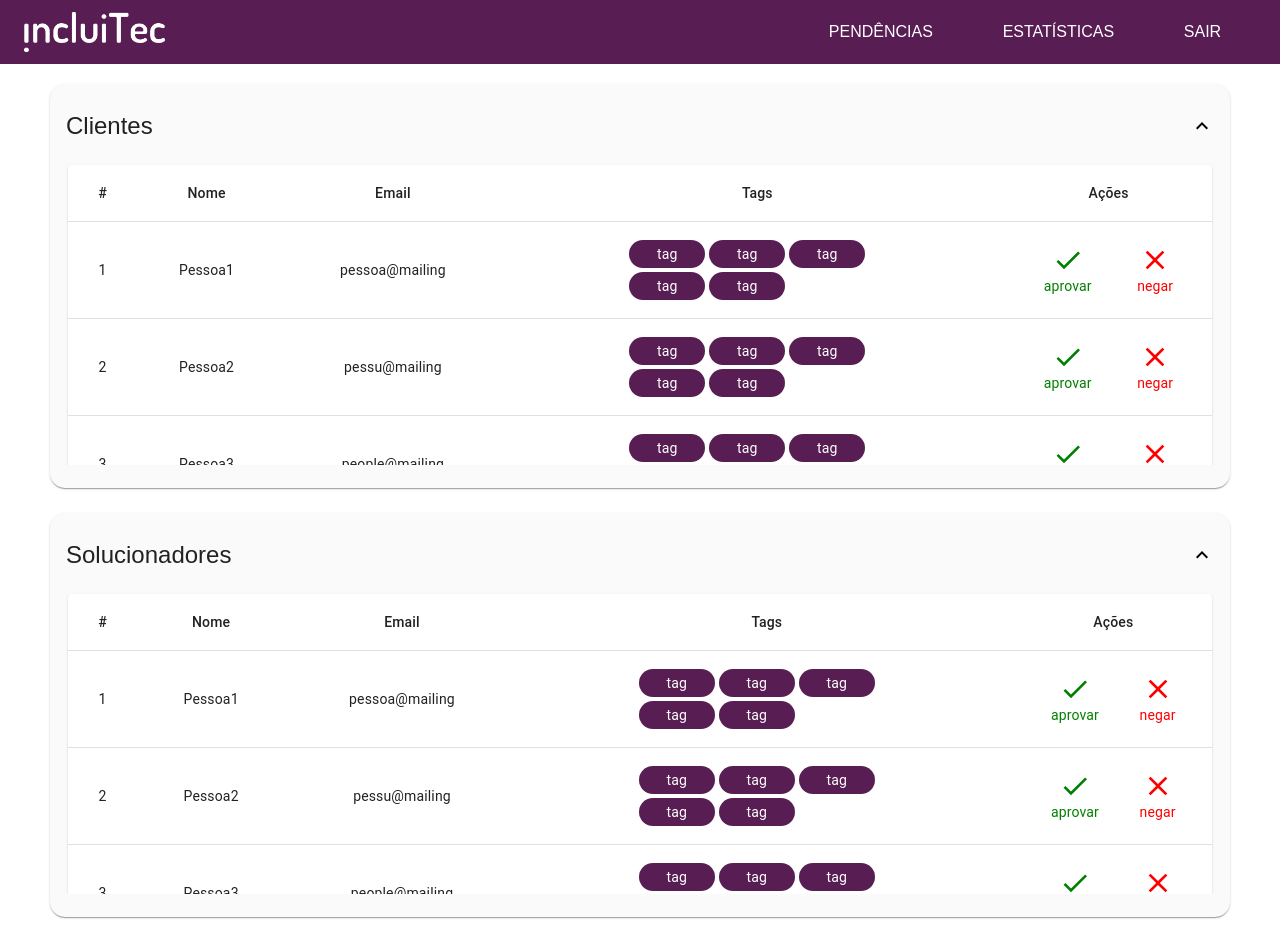
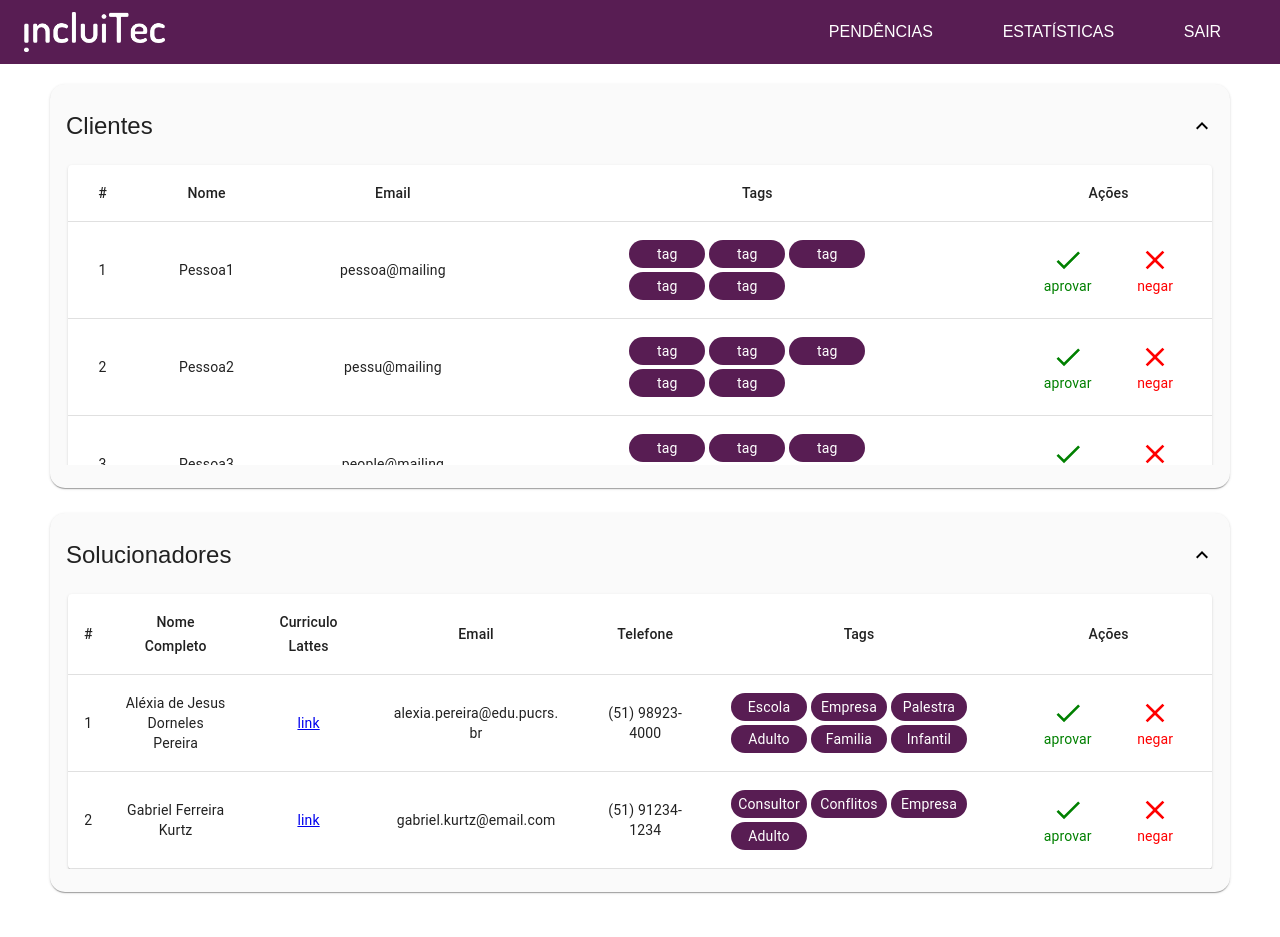
Before and after one commit to IncluiTech/incluitech-frontend, a React (Create React App) app: page / in a window 1280 px wide. After the commit the page ends 912 px from the top, so only its background shows below. Built offline with nearby package versions, Linux system fonts and the light colour scheme.

Commit message:
Deixar solucionadores identico ao mockup.

```diff
--- a/src/components/screen/main/fragments/SolucionadorFragment.jsx
+++ b/src/components/screen/main/fragments/SolucionadorFragment.jsx
@@ -3,22 +3,62 @@ import { findClients } from '../../../../services/client/clientService'
 import { ITActions, ITTags } from '../../../generics'
 import { ITTable } from '../../../generics/ITTable/ITTable'
 
+/* !IMPORANTE!
+ * Esse código deve ser removido assim que a integração com o backend for feita
+ * TODO: Remover código
+ */
+const createData = (id, name, lattes, email, telefone, tags) => {
+  return { id, name, lattes, email, telefone, tags }
+}
+
+const mockedData = [
+  createData(
+    '1',
+    'Aléxia de Jesus Dorneles Pereira',
+    'http://lattes.cnpq.br/',
+    'alexia.pereira@edu.pucrs.br',
+    '(51) 98923-4000',
+    ['Escola', 'Empresa', 'Palestra', 'Adulto', 'Familia', 'Infantil'],
+  ),
+  createData(
+    '2',
+    'Gabriel Ferreira Kurtz',
+    'http://lattes.cnpq.br/',
+    'gabriel.kurtz@email.com',
+    '(51) 91234-1234',
+    ['Consultor', 'Conflitos', 'Empresa', 'Adulto'],
+  ),
+]
+
 export const SolucionadorFragment = () => {
   const [listSolucionador, setListSolucionador] = useState([])
   useEffect(() => {
-    const loadData = async () => {
-      setListSolucionador(await findClients())
-    }
-    loadData()
+    setListSolucionador(mockedData)
   }, [])
 
-  const tableHeader = ['#', 'Nome', 'Email', 'Tags', 'Ações']
+  const tableHeader = [
+    '#',
+    'Nome Completo',
+    'Curriculo Lattes',
+    'Email',
+    'Telefone',
+    'Tags',
+    'Ações',
+  ]
   const tableRowsConfig = [
     { prop: 'id' },
-    { prop: 'name' },
+    { prop: 'name', customStyle: { maxWidth: 50 } },
+    {
+      getCustomComponent: ({ lattes }) => () => (
+        <a target="blank" href={lattes}>
+          link
+        </a>
+      ),
+    },
     { prop: 'email' },
+    { prop: 'telefone' },
     { getCustomComponent: row => () => <ITTags tags={row.tags} /> },
-    { getCustomComponent: () => ITActions },
+    { getCustomComponent: () => ITActions, customStyle: { width: 175 } },
   ]
 
   return <ITTable data={listSolucionador} header={tableHeader} rowConfigs={tableRowsConfig} />
```
